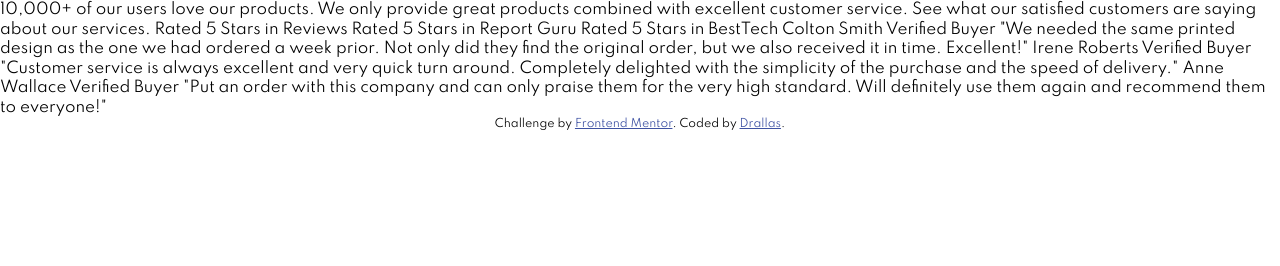
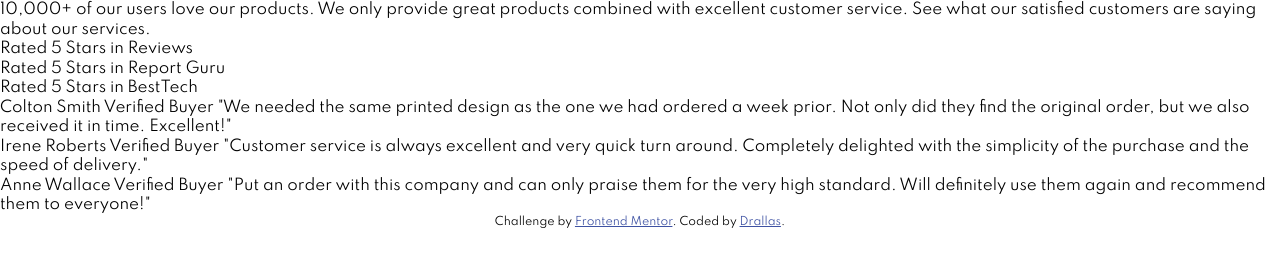
Before and after one commit to Drallas/Social-proof-section, a plain HTML site: page index.html in a window 1280 px wide. Drawn offline with Linux system fonts and the light colour scheme.

Commit message:
basic HTML layout

```diff
--- a/index.html
+++ b/index.html
@@ -11,37 +11,48 @@
       sizes="32x32"
       href="./images/favicon-32x32.png"
     />
-    <link rel="stylesheet" href="style.css">
+    <link rel="stylesheet" href="style.css" />
 
     <title>Frontend Mentor | Social proof section</title>
-
-
   </head>
   <body>
-    10,000+ of our users love our products.
+    <!-- Main Grid -->
+    <div class="grid">
+      <!-- Heading Section -->
+      <header class="grid__header">
+        10,000+ of our users love our products. We only provide great products
+        combined with excellent customer service. See what our satisfied
+        customers are saying about our services.
+      </header>
 
-    We only provide great products combined with excellent customer service.
-    See what our satisfied customers are saying about our services.
+      <!-- Rating Section -->
+      <aside class="grid__ratings">
+        <div class="rating">Rated 5 Stars in Reviews</div>
+        <div class="rating">Rated 5 Stars in Report Guru</div>
+        <div class="rating">Rated 5 Stars in BestTech</div>
+      </aside>
 
-    Rated 5 Stars in Reviews
-    Rated 5 Stars in Report Guru
-    Rated 5 Stars in BestTech
+      <!-- Cards Section -->
+      <div class="grid__cards cards">
+        <div class="cards__item1">
+          Colton Smith Verified Buyer "We needed the same printed design as the
+          one we had ordered a week prior. Not only did they find the original
+          order, but we also received it in time. Excellent!"
+        </div>
 
-    Colton Smith
-    Verified Buyer
-    "We needed the same printed design as the one we had ordered a week prior.
-    Not only did they find the original order, but we also received it in time.
-    Excellent!"
+        <div class="cards__item2">
+          Irene Roberts Verified Buyer "Customer service is always excellent and
+          very quick turn around. Completely delighted with the simplicity of
+          the purchase and the speed of delivery."
+        </div>
 
-    Irene Roberts
-    Verified Buyer
-    "Customer service is always excellent and very quick turn around. Completely
-    delighted with the simplicity of the purchase and the speed of delivery."
-
-    Anne Wallace
-    Verified Buyer
-    "Put an order with this company and can only praise them for the very high
-    standard. Will definitely use them again and recommend them to everyone!"
+        <div class="cards__item3">
+          Anne Wallace Verified Buyer "Put an order with this company and can
+          only praise them for the very high standard. Will definitely use them
+          again and recommend them to everyone!"
+        </div>
+      </div>
+    </div>
 
     <div class="attribution">
       Challenge by
```
